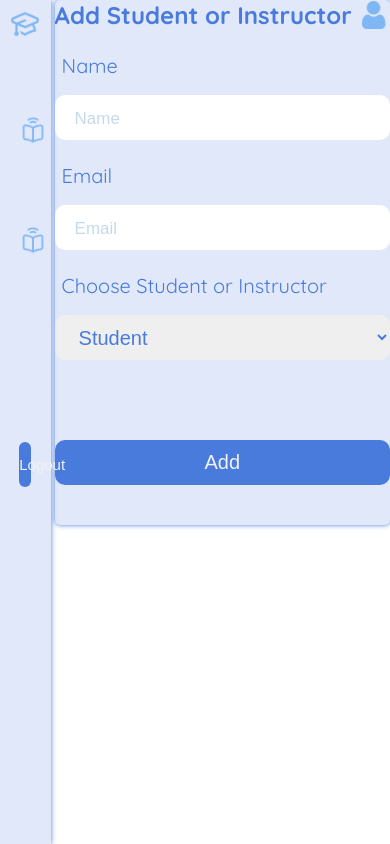
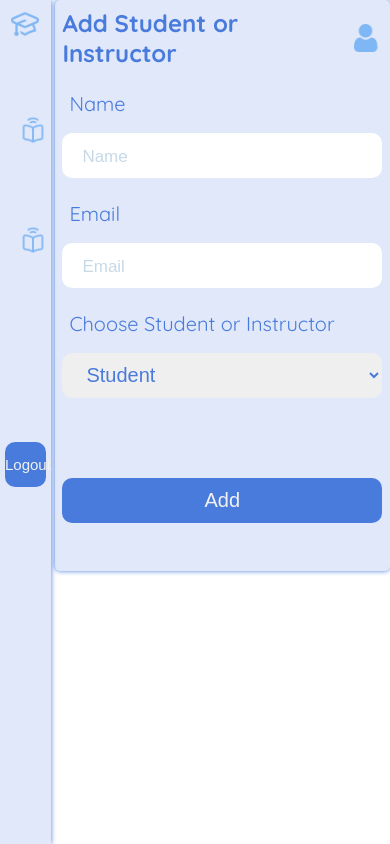
Before and after one commit to imtithalhalalo/e-learning-website, a React (Create React App) app in the folder frontend/: page /admin_add_person in a window 390 px wide. Built offline with nearby package versions, Linux system fonts and the light colour scheme; the HTML template or start-up script is replaced by a standard one.

Commit message:
frontend: modify logout btn

```diff
--- a/frontend/src/App.css
+++ b/frontend/src/App.css
@@ -251,7 +251,7 @@ p {
   @media only screen and (max-width: 800px) {
 
     .container-add {
-      padding: 0%;
+      padding: 2%;
       max-width: 100%;
       margin-left: 14%;
     }
@@ -291,4 +291,7 @@ p {
     .nav-links a i {
       margin-right: 0;
     }
+    .logout {
+      width: 100%;
+    }
   }
--- a/frontend/src/components/Navbar.js
+++ b/frontend/src/components/Navbar.js
@@ -37,7 +37,7 @@ const Navbar = ({User, text1 , text2 , text3, text4, path1, path2, path3, path4}
         </Link>
     </div>
     <br></br>
-    <Button onClick={Logout} text={"Logout"} btn={'btn-2'}/>
+    <Button onClick={Logout} text={"Logout"} btn={'btn-2 logout'}/>
     </section>
   );
 };
```
